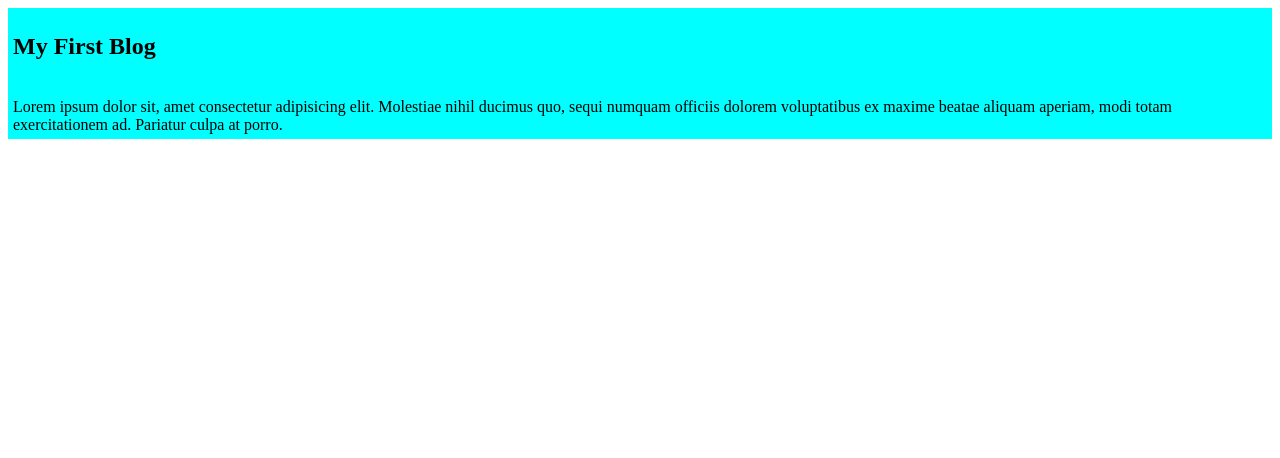
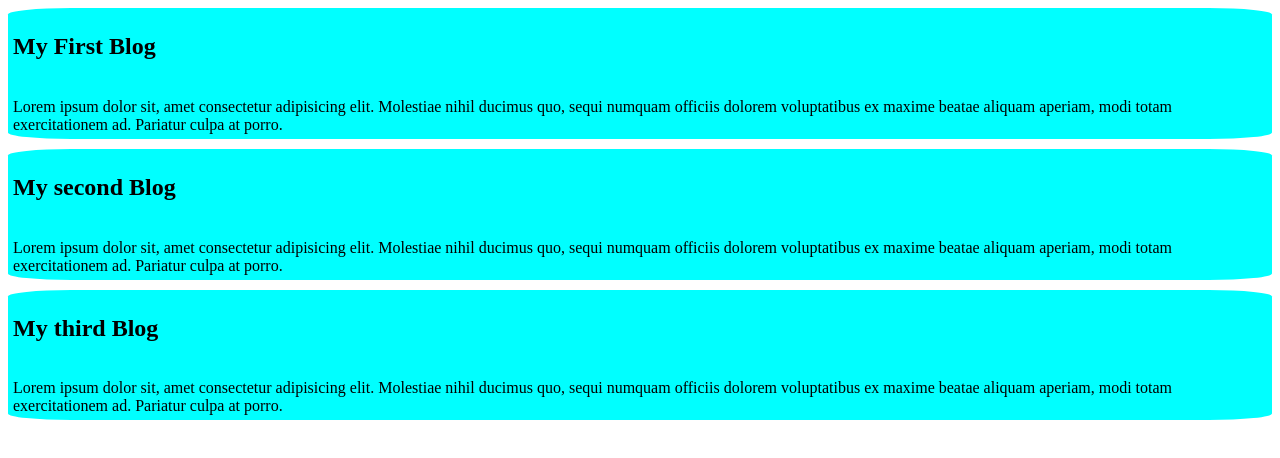
Before and after one commit to AbdullahNoman085/my-second-repo, a plain HTML site: page index.html in a window 1280 px wide. Drawn offline with Linux system fonts and the light colour scheme.

Commit message:
add two more

```diff
--- a/index.html
+++ b/index.html
@@ -15,7 +15,24 @@
         </h2>
         <br>
         Lorem ipsum dolor sit, amet consectetur adipisicing elit. Molestiae nihil ducimus quo, sequi numquam officiis dolorem voluptatibus ex maxime beatae aliquam aperiam, modi totam exercitationem ad. Pariatur culpa at porro.
-    </div>
+
+   </div>
+    <div>
+        <h2>
+            My second Blog
+        </h2>
+        <br>
+        Lorem ipsum dolor sit, amet consectetur adipisicing elit. Molestiae nihil ducimus quo, sequi numquam officiis dolorem voluptatibus ex maxime beatae aliquam aperiam, modi totam exercitationem ad. Pariatur culpa at porro.
+
+   </div>
+    <div>
+        <h2>
+            My third Blog
+        </h2>
+        <br>
+        Lorem ipsum dolor sit, amet consectetur adipisicing elit. Molestiae nihil ducimus quo, sequi numquam officiis dolorem voluptatibus ex maxime beatae aliquam aperiam, modi totam exercitationem ad. Pariatur culpa at porro.
+
+   </div>
 
 </body>
 </html>
--- a/noman.css
+++ b/noman.css
@@ -1,4 +1,6 @@
 div{
     background-color: aqua;
     padding: 5px;
+   margin-bottom: 10px;
+   border-radius: 5%;
 }
```
